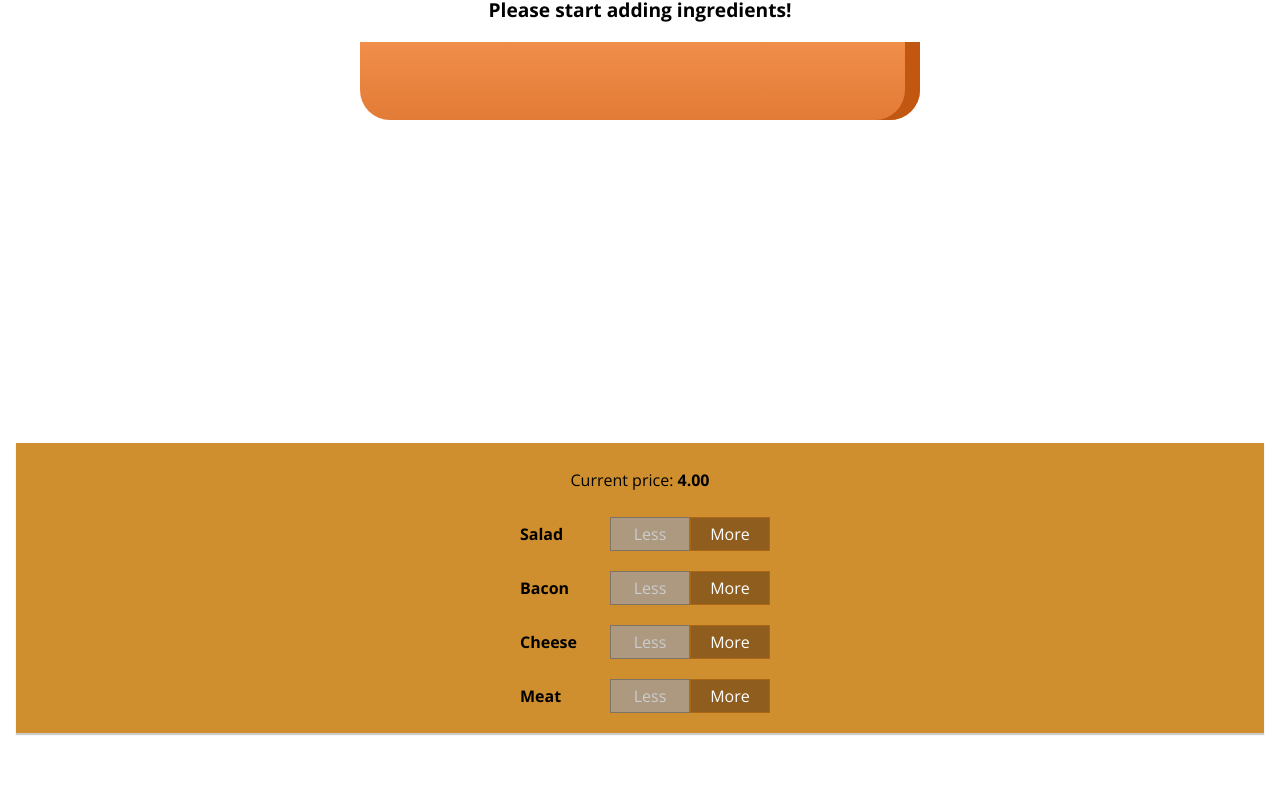
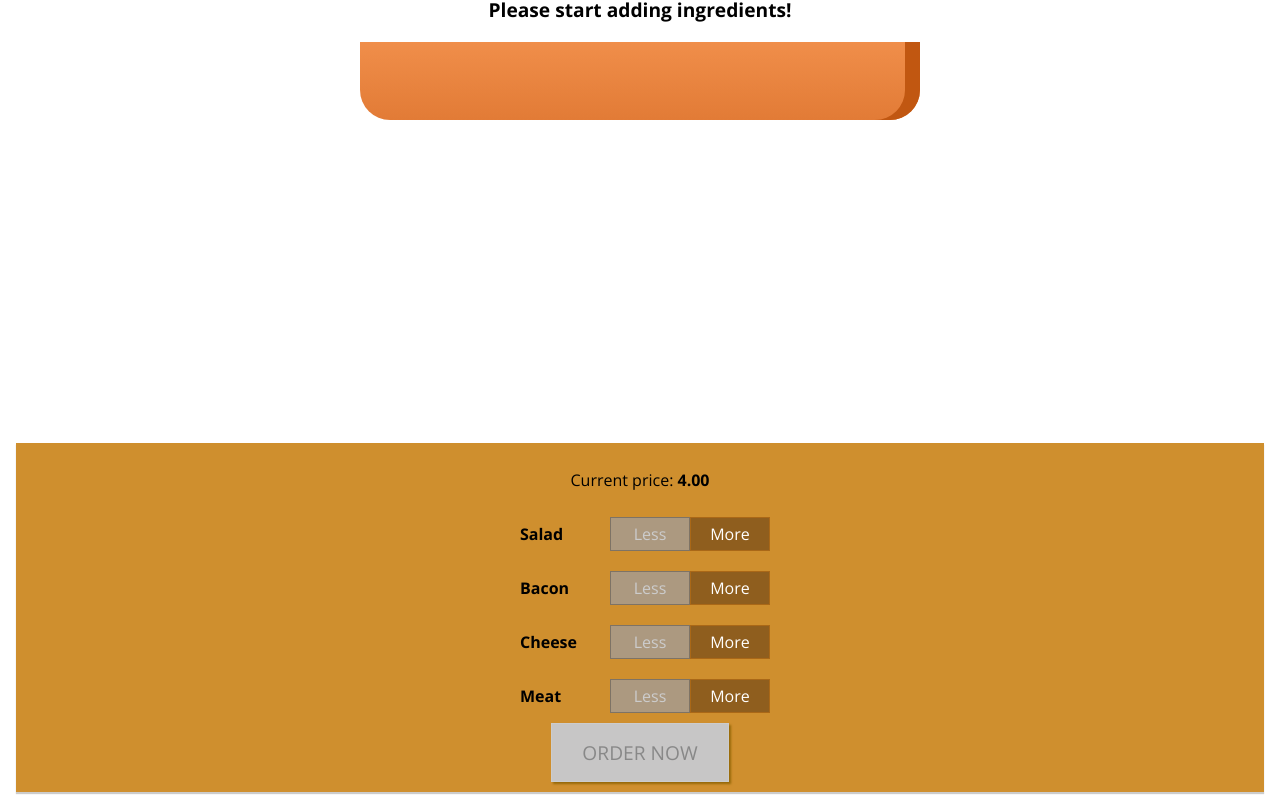
Before and after one commit to luckyluck/burger_builder, a React app: page / in a window 1280 px wide. Shown: the part 195-1003 px from the top of the page. Before the commit the page ends 944 px from the top, so only its background shows below. Built offline with nearby package versions, Linux system fonts and the light colour scheme.

Commit message:
Add order button.

```diff
--- a/src/components/Burger/BuildControls/BuildControls.css
+++ b/src/components/Burger/BuildControls/BuildControls.css
@@ -8,3 +8,44 @@
     margin: auto;
     padding: 10px 0;
 }
+
+.OrderButton {
+    background-color: #DAD735;
+    outline: none;
+    cursor: pointer;
+    border: 1px solid #966909;
+    color: #966909;
+    font-family: inherit;
+    font-size: 1.2em;
+    padding: 15px 30px;
+    box-shadow: 2px 2px 2px #966909;
+}
+
+.OrderButton:hover, .OrderButton:active {
+    background-color: #A0DB41;
+    border: 1px solid #966909;
+    color: #966909;
+}
+
+.OrderButton:disabled {
+    background-color: #C7C6C6;
+    cursor: not-allowed;
+    border: 1px solid #ccc;
+    color: #888888;
+}
+
+.OrderButton:not(:disabled) {
+    animation: enable 0.3s linear;
+}
+
+@keyframes enable {
+    0% {
+        transform: scale(1);
+    }
+    60% {
+        transform: scale(1.1);
+    }
+    100% {
+        transform: scale(1);
+    }
+}
--- a/src/components/Burger/BuildControls/BuildControls.js
+++ b/src/components/Burger/BuildControls/BuildControls.js
@@ -23,6 +23,10 @@
                 disabled={props.disabled[ctrl.type]}
             />
         ))}
+        <button
+            className={styles.OrderButton}
+            disabled={!props.purchasable}
+        >ORDER NOW</button>
     </div>
 );
 
--- a/src/containers/BurgerBuilder/BurgerBuilder.js
+++ b/src/containers/BurgerBuilder/BurgerBuilder.js
@@ -23,7 +23,8 @@
             cheese: 0,
             meat: 0
         },
-        totalPrice: 4
+        totalPrice: 4,
+        purchasable: false
     };
 
     addIngredientHandler = (type) => {
@@ -38,6 +39,7 @@
         const oldPrice = this.state.totalPrice + priceAddition;
 
         this.setState({ ingredients: updatedIngredients, totalPrice: oldPrice });
+        this.updatePurchaseState(updatedIngredients);
     };
 
     removeIngredientHandler = (type) => {
@@ -53,7 +55,14 @@
             const oldPrice = this.state.totalPrice - priceDeduction;
 
             this.setState({ ingredients: updatedIngredients, totalPrice: oldPrice });
+            this.updatePurchaseState(updatedIngredients);
         }
+    };
+
+    updatePurchaseState = (ingredients) => {
+        const isPurchasable = Object.values(ingredients).some(ingredient => ingredient > 0); // or use reduce to sum up all values
+
+        this.setState({ purchasable: isPurchasable });
     };
 
     render() {
@@ -73,6 +82,7 @@
                     ingredientRemoved={this.removeIngredientHandler}
                     disabled={disabledInfo}
                     price={this.state.totalPrice}
+                    purchasable={this.state.purchasable}
                 />
             </Auxiliary>
         );
```
